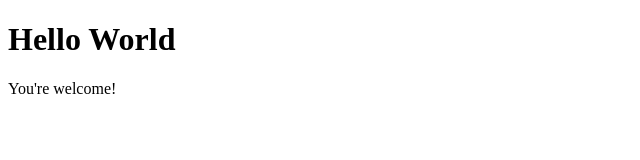
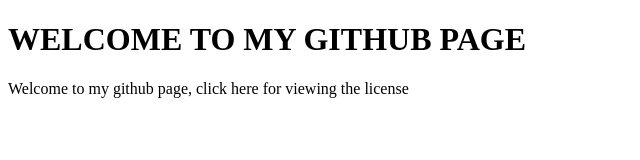
Before and after one commit to ujugummy13/ujugummy13.github.io, a plain HTML site: page index.html in a window 1280 px wide. Shown: the whole page, without its empty margins (0-640 px from the left). Drawn offline with Linux system fonts and the light colour scheme.

Commit message:
Update index.html

```diff
--- a/index.html
+++ b/index.html
@@ -1,7 +1,7 @@
 <!DOCTYPE html>
 <html>
 <body>
-<h1>Hello World</h1>
-<p>You're welcome!</p>
+<h1>WELCOME TO MY GITHUB PAGE</h1>
+<p>Welcome to my github page, click here for viewing the license</p>
 </body>
 </html>
```
